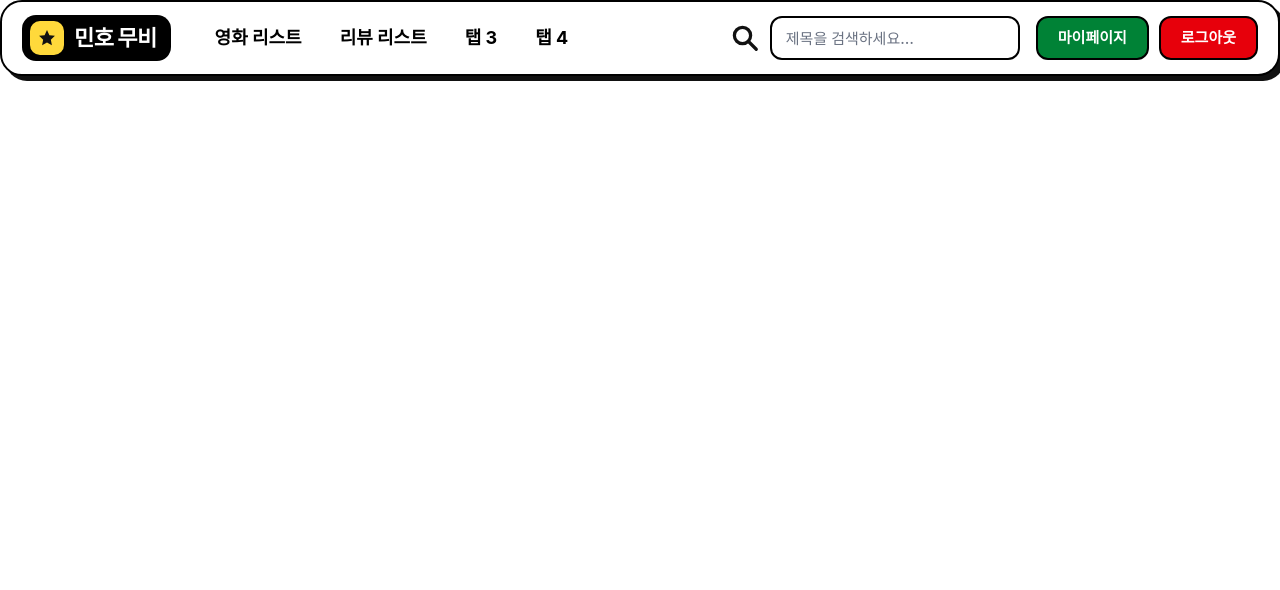
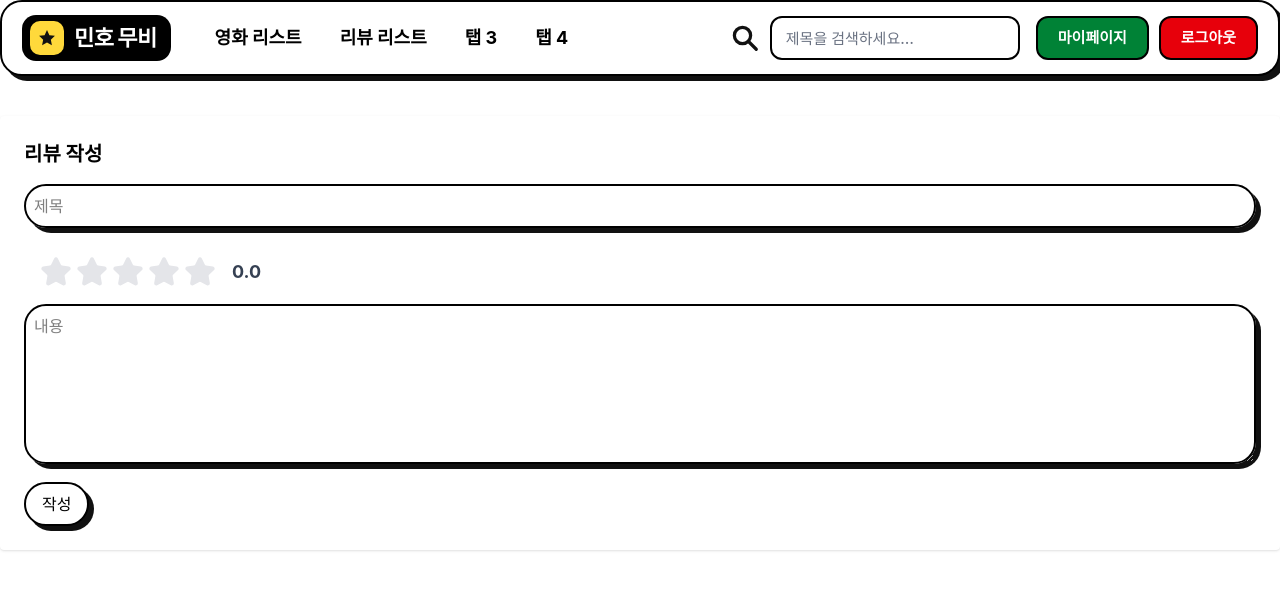
Before and after one commit to alsgh2030/react-team-project, a React (Vite) app: page /review/create in a window 1280 px wide. Shown: the top 590 px of the page. Built offline with nearby package versions, Linux system fonts and the light colour scheme.

Commit message:
리뷰수정, 리뷰 폼, 영화 id 불러오는 context추가

```diff
--- a/src/App.jsx
+++ b/src/App.jsx
@@ -1,21 +1,22 @@
-import React from 'react'
-import { BrowserRouter, Route, Routes } from 'react-router-dom'
-import MainPage from './components/pages/MainPage'
-import LoginPage from './components/pages/LoginPage'
-import SearchBar from './components/SearchBar'
-import SignupPage from './components/pages/SignupPage'
-import MyPage from './components/pages/MyPage'
-import MovieDetail from './components/MovieDetail'
-import Navibar from './Navibar'
-import { AuthContextPro } from './AuthContextPro'
-import ReviewList from './components/ReviewList'
-
+import React from "react";
+import { BrowserRouter, Route, Routes } from "react-router-dom";
+import MainPage from "./components/pages/MainPage";
+import LoginPage from "./components/pages/LoginPage";
+import SearchBar from "./components/SearchBar";
+import SignupPage from "./components/pages/SignupPage";
+import MyPage from "./components/pages/MyPage";
+import MovieDetail from "./components/MovieDetail";
+import Navibar from "./Navibar";
+import { AuthContextPro } from "./AuthContextPro";
+import ReviewList from "./components/ReviewList";
+import ReviewForm from "./components/ReviewForm";
+import ReviewEdit from "./components/ReviewEdit";
 
 const App = () => {
   return (
     <AuthContextPro>
       <BrowserRouter>
-      <Navibar/>
+        <Navibar />
         <Routes>
           <Route path="/" element={<MainPage />} />
           <Route path="/login" element={<LoginPage />} />
@@ -24,10 +25,12 @@ const App = () => {
           <Route path="/movie:id" element={<MovieDetail />} />
           <Route path="/mypage" element={<MyPage />} />
           <Route path="/reviewList" element={<ReviewList />} />
+          <Route path="/review/create" element={<ReviewForm />} />
+          <Route path="/review/edit" element={<ReviewEdit />} />
         </Routes>
-    </BrowserRouter>
+      </BrowserRouter>
     </AuthContextPro>
-  )
-}
+  );
+};
 
-export default App
+export default App;
--- a/src/AuthContextPro.jsx
+++ b/src/AuthContextPro.jsx
@@ -1,23 +1,34 @@
 import { createContext, useContext, useState } from "react";
 
-const AuthContext=createContext()
+const AuthContext = createContext();
 
-export const AuthContextPro=({children})=>{
-    const[currentUser,setCurrentUser]=useState(
-        JSON.parse(localStorage.getItem('currentUser')||true)
-    )
+export const AuthContextPro = ({ children }) => {
+  const [currentUser, setCurrentUser] = useState(
+    JSON.parse(localStorage.getItem("currentUser") || true),
+  );
 
+  const [currentMovie, setCurrentMovie] = useState(
+    JSON.parse(localStorage.getItem("currentMovie") || true),
+  );
 
-    const logout=()=>{
-        setCurrentUser(null)
-        localStorage.removeItem('currentUser')
-    }
+  const logout = () => {
+    setCurrentUser(null);
+    localStorage.removeItem("currentUser");
+  };
 
-    return(
-        <AuthContext.Provider value={{currentUser,setCurrentUser,logout}}>
-            {children}
-        </AuthContext.Provider>
-    )
-}
+  return (
+    <AuthContext.Provider
+      value={{
+        currentUser,
+        setCurrentUser,
+        logout,
+        currentMovie,
+        setCurrentMovie,
+      }}
+    >
+      {children}
+    </AuthContext.Provider>
+  );
+};
 
-export const useAuth=()=>useContext(AuthContext)
+export const useAuth = () => useContext(AuthContext);
--- /dev/null
+++ b/src/components/Rating.jsx
@@ -0,0 +1,69 @@
+import React, { useState } from "react";
+import { Star } from "lucide-react";
+
+const StarRating = ({ rating, setRating }) => {
+  const [hover, setHover] = useState(0);   // 마우스를 올린 상태의 별점
+  const totalStars = 5;
+
+  const activeValue = hover || rating; // 현재 화면에 보여줄 별점 기준
+
+  return (
+    <div className="flex items-center gap-2 p-4 bg-white rounded-lg w-fit">
+      <div className="flex gap-1" onMouseLeave={() => setHover(0)}>
+        {[...Array(totalStars)].map((_, index) => {
+          const starValue = index + 1; // 현재 별의 기준 정수 값 (1, 2, 3, 4, 5)
+
+          // 별의 채워짐 상태 조건 분기
+          const isFull = starValue <= activeValue;
+          const isHalf = !isFull && (starValue - 0.5) <= activeValue;
+
+          return (
+            <div
+              key={index}
+              className="relative w-8 h-8 transition-transform duration-200 transform hover:scale-110 active:scale-95 cursor-pointer"
+            >
+              {/* [기본 배경] 비어있는 회색 별 */}
+              <Star
+                size={32}
+                className="text-[#e4e5e9] fill-[#e4e5e9]"
+              />
+
+              {/* [오버레이] 조건에 따라 채워지는 노란색 별 */}
+              <div
+                className={`absolute top-0 left-0 h-full overflow-hidden text-[#ffc107] pointer-events-none ${
+                  isFull ? "w-full" : isHalf ? "w-1/2" : "w-0"
+                }`}
+              >
+                <Star
+                  size={32}
+                  className="text-[#ffc107] fill-[#ffc107]"
+                />
+              </div>
+
+              {/* 왼쪽 절반 감지 영역 (0.5점 감소된 값) */}
+              <div
+                className="absolute top-0 left-0 w-1/2 h-full z-10"
+                onMouseEnter={() => setHover(starValue - 0.5)}
+                onClick={() => setRating(starValue - 0.5)}
+              />
+
+              {/* 오른쪽 절반 감지 영역 (온전한 정수 값) */}
+              <div
+                className="absolute top-0 right-0 w-1/2 h-full z-10"
+                onMouseEnter={() => setHover(starValue)}
+                onClick={() => setRating(starValue)}
+              />
+            </div>
+          );
+        })}
+      </div>
+
+      {/* 점수 표시 */}
+      <span className="ml-2 text-lg font-bold text-gray-700 min-w-[45px]">
+        {activeValue.toFixed(1)}
+      </span>
+    </div>
+  );
+};
+
+export default StarRating;
--- /dev/null
+++ b/src/components/ReviewEdit.jsx
@@ -0,0 +1,60 @@
+import React, { useEffect, useState } from "react";
+import { useNavigate, useParams } from "react-router-dom";
+
+const EditreviewPage = () => {
+  const { id } = useParams(); // 문자열로 반환
+  const [review, setReview] = useState({ title: "", rating: "", content: "" });
+  const navigate = useNavigate();
+
+  useEffect(() => {
+    const reviews = JSON.parse(localStorage.getItem("reviews")) || [];
+
+    // 로컬 스토리지에 저장된 글 목록에서 id 같은 값 찾기
+    const currentReview = reviews.find((p) => p.id === parseInt(id));
+
+    // 찾으면 setReview로 state에 넣어서 입력창에 제목과 내용 나타나도록
+    if (currentReview) {
+      setReview(currentReview);
+    }
+  }, [id]);
+
+  const onSubmit1 = (e) => {
+    e.preventDefault();
+    // getItem으로 값 가져와서 writeId 비교 후 로컬에 수정된 값 저장
+    const reviews = JSON.parse(localStorage.getItem("reviews")) || [];
+
+    // 수정할 수 있는 글인지 확인 -> 수정한 내용으로 교체 : p
+    const newReviews = reviews.map((p) =>
+      p.id === parseInt(id) ? { ...review, writeId: p.writeId } : p,
+    );
+
+    localStorage.setItem("reviews", JSON.stringify(newReviews));
+
+    navigate("/reviewList");
+  };
+  return (
+    <div className="max-w-wl mx-auto mt-10 bg-white p-6 rounded shadow">
+      <h1 className="text-xl font-bold mb-4">게시글 수정</h1>
+
+      <form onSubmit={onSubmit1}>
+        <input
+          className="border w-full p-2 mb-3 rounded"
+          value={review.title}
+          onChange={(e) => setReview({ ...review, title: e.target.value })}
+        />
+        <Rating rating={rating} setRating={setRating} />
+        <textarea
+          className="border w-full p-2 mb-3 rounded h-40"
+          value={review.content}
+          onChange={(e) => setReview({ ...review, content: e.target.value })}
+        />
+
+        <button className="bg-green-500 text-white px-4 py-2 rounded">
+          수정
+        </button>
+      </form>
+    </div>
+  );
+};
+
+export default EditreviewPage;
--- a/src/components/ReviewForm.jsx
+++ b/src/components/ReviewForm.jsx
@@ -1,11 +1,71 @@
-import React from 'react'
+import React, { useState } from "react";
+import { useLocation, useNavigate } from "react-router-dom";
+import { useAuth } from "../AuthContextPro";
+import Rating from "./Rating";
 
 const ReviewForm = () => {
+  const [title, setTitle] = useState("");
+  const [content, setContent] = useState("");
+  const [rating, setRating] = useState(0);
+
+  const navigate = useNavigate();
+
+  const { currentUser } = useAuth();
+
+  const { currentMovie } = useAuth();
+
+  const onSubmitReview = (e) => {
+    e.preventDefault();
+
+    if (!title.trim() || !content.trim() || rating === 0) {
+      alert("내용을 모두 입력하시오.");
+      return;
+    }
+
+    let reviews = JSON.parse(localStorage.getItem("reviews")) || [];
+
+    const newReview = {
+      id: Date.now(),
+      title,
+      content,
+      rating,
+      writeId: currentUser.userId,
+      movieId: currentMovie.movieId,
+    };
+
+    reviews.push(newReview);
+
+    localStorage.setItem("reviews", JSON.stringify(reviews));
+
+    setTitle("");
+    setContent("");
+
+    navigate("/MovieDetail");
+  };
+
   return (
-    <div>
+    <div className="max-w-wl mx-auto mt-10 bg-white p-6 rounded shadow">
+      <h1 className="text-xl font-bold mb-4 font-sans">리뷰 작성</h1>
+      <form onSubmit={onSubmitReview}>
+        <input
+          placeholder="제목"
+          className="border-2 border-black rounded-[22px] w-full p-2 mb-3 shadow-[5px_5px_0_#111] font-sans"
+          value={title}
+          onChange={(e) => setTitle(e.target.value)}
+        />
+        <Rating rating={rating} setRating={setRating} />
+        <textarea
+          placeholder="내용"
+          className="border-2 border-black rounded-[22px] w-full p-2 mb-3  h-40 shadow-[5px_5px_0_#111] font-sans"
+          value={content}
+          onChange={(e) => setContent(e.target.value)}
+        />
+        <button className="bg-white border-2 border-black rounded-[22px] text-black px-4 py-2 shadow-[5px_5px_0_#111] font-sans">
+          작성
+        </button>
+      </form>
+    </div>
+  );
+};
 
-    </div>
-  )
-}
-
-export default ReviewForm
+export default ReviewForm;
```
